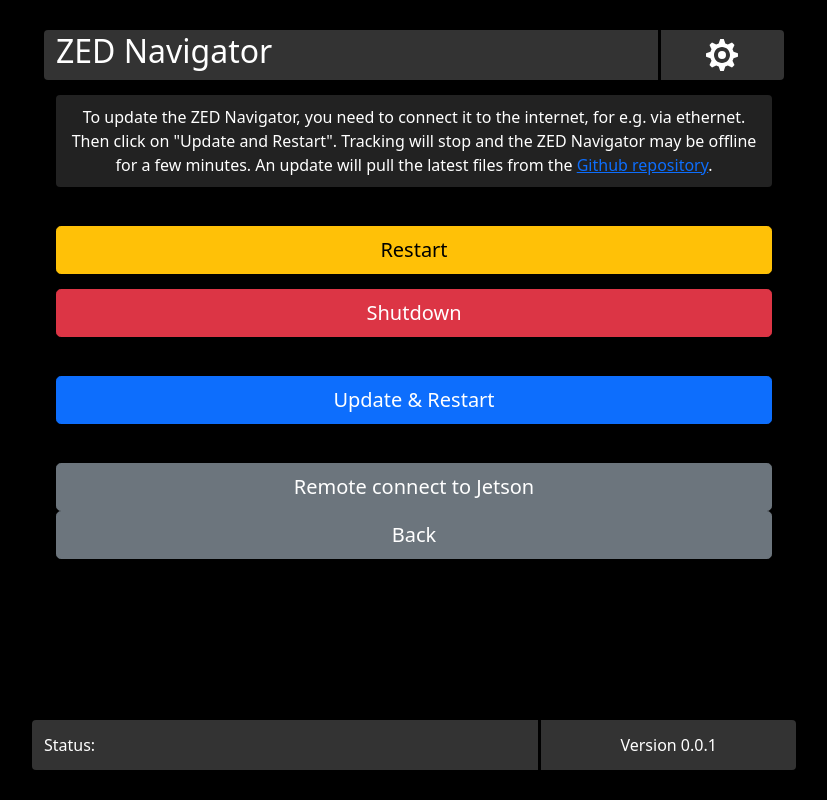
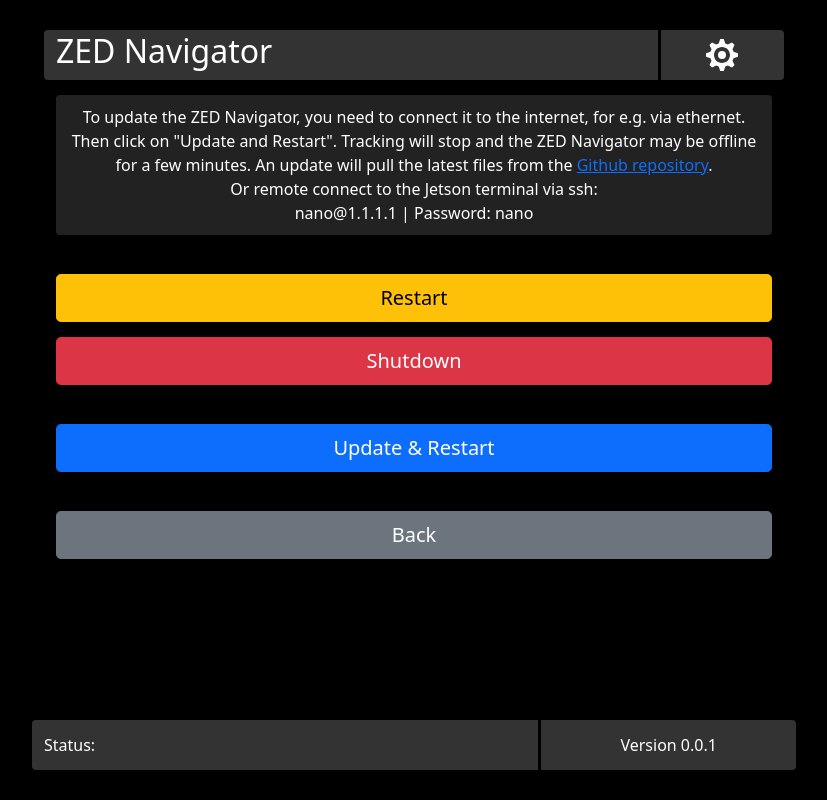
Before and after one commit to b-state/camtrack, a Flask app: page /settings in a window 1280 px wide. Shown: the whole page, without its empty margins (226-1053 px from the left). Run offline with Flask 2, Linux system fonts and the light colour scheme; parts of the project's set-up code (start-up, migrations or seed data) failed here and were passed over; some libraries are stand-ins or nearby versions.

Commit message:
added ssh connection

```diff
--- a/server.py
+++ b/server.py
@@ -79,7 +79,3 @@
     if request.form.get("action") == "shutdown":
         os.system('systemctl restart')
     return render_template("settings.html")
-
-@app.route("/settings", methods=['GET', 'POST'])
-def ssh_connection():
-    return render_template("ssh_connection.html")
--- a/templates/settings.html
+++ b/templates/settings.html
@@ -2,7 +2,7 @@
 
 {% block content %}
 <div class="text-center text-white content-box rounded-2 ">
-    <span>To update the ZED Navigator, you need to connect it to the internet, for e.g. via ethernet. Then click on "Update and Restart". Tracking will stop and the ZED Navigator may be offline for a few minutes. An update will pull the latest files from the <a href="https://github.com/philippbenner/camtrack" target="_blank">Github repository</a>.</span>
+    To update the ZED Navigator, you need to connect it to the internet, for e.g. via ethernet. Then click on "Update and Restart". Tracking will stop and the ZED Navigator may be offline for a few minutes. An update will pull the latest files from the <a href="https://github.com/philippbenner/camtrack" target="_blank">Github repository</a>.<br> Or remote connect to the Jetson terminal via ssh:<br> nano@1.1.1.1 | Password: nano
 </div>
 <br>
 
@@ -26,11 +26,8 @@
         <input class="btn btn-primary btn-lg btn-block" name="update_button" type="submit" value="Update & Restart"/>
     </div>
 </form>
+
 <br>
-<div class="d-grid">
-    <a class="btn btn-secondary btn-lg btn-block" href="/ssh_connection" role="button">Remote connect to Jetson</a>
-</div>
-
 <div class="d-grid">
     <a class="btn btn-secondary btn-lg btn-block" href="/" role="button">Back</a>
 </div>
```
Also changed, not shown: templates/ssh_connection.html (deleted, +0 -14 lines).
